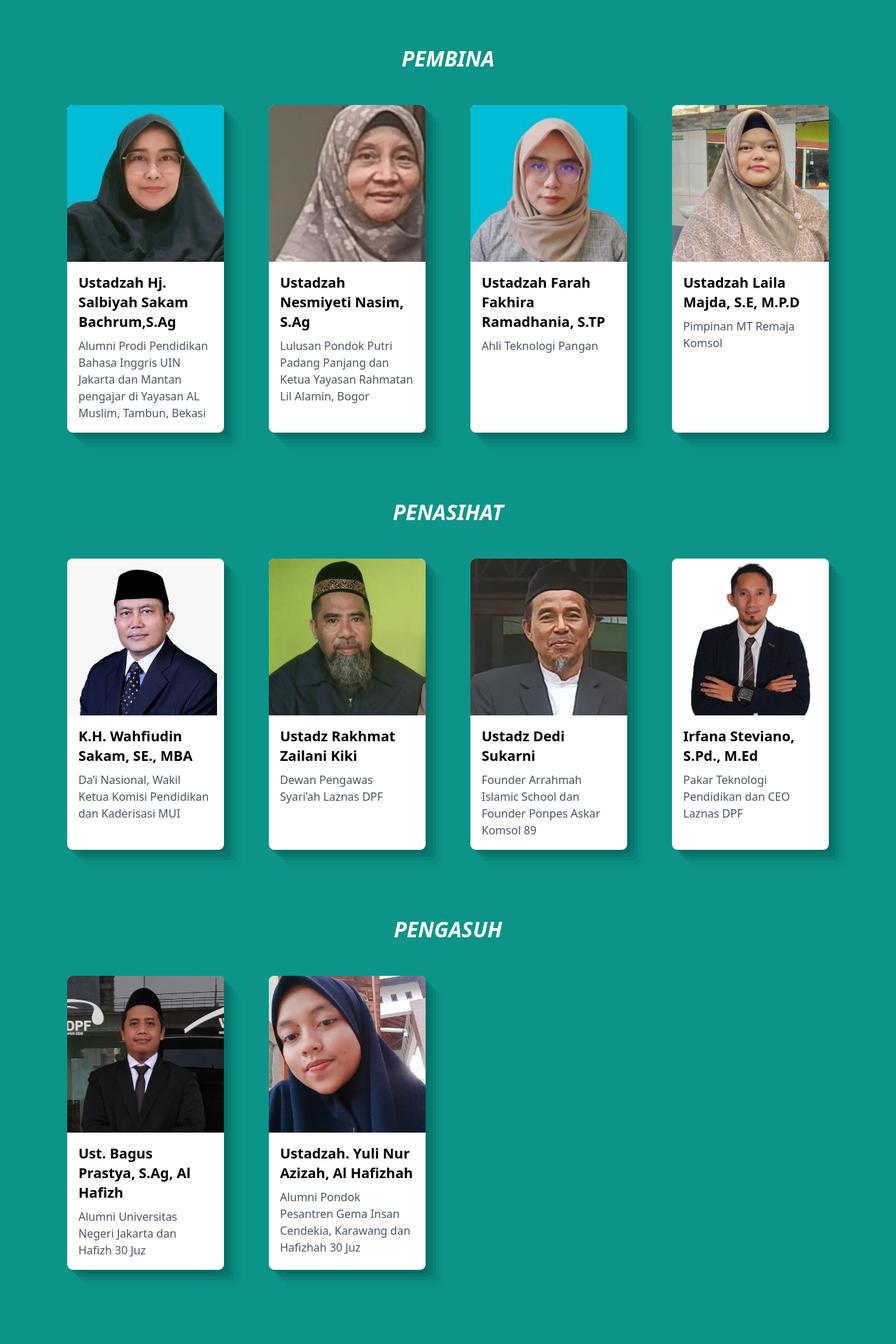
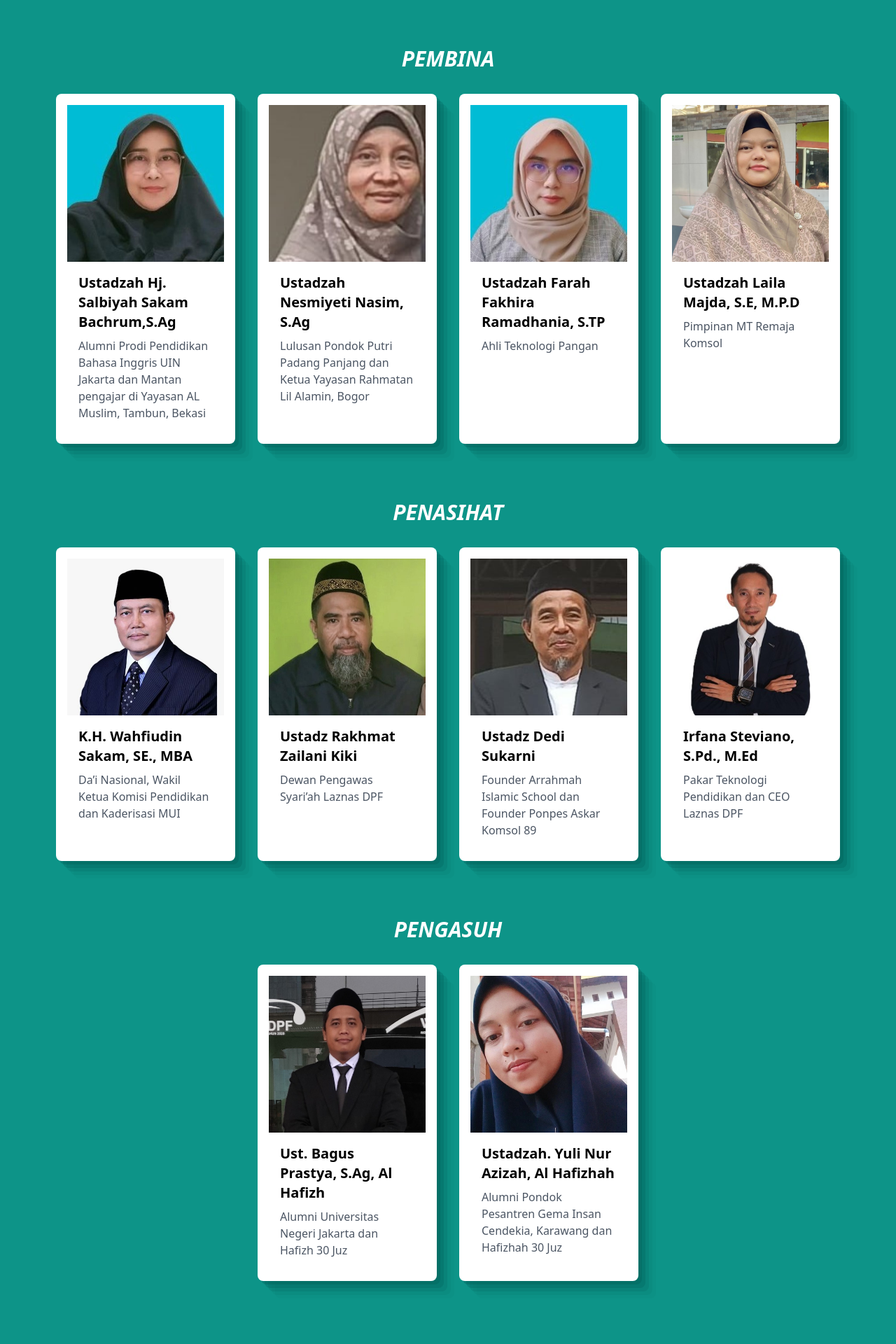
Before and after one commit to RafliEri/Ponpes-DPF, a React (Create React App) app: page /tentang in a window 1280 px wide. Shown: the part 1140-3060 px from the top of the page at 70% size. Built offline with nearby package versions, Linux system fonts and the light colour scheme.

Commit message:
repair team

```diff
--- a/src/components/TeamList.jsx
+++ b/src/components/TeamList.jsx
@@ -89,7 +89,7 @@ const TeamList = () => {
       >
         PEMBINA
       </motion.h1>
-      <div className="grid grid-cols-1 sm:grid-cols-4 md:grid-cols-4 gap-8">
+      <div className="flex flex-wrap justify-center gap-8">
         {teamPembina.map((member, index) => (
           <TeamMemberCard
             key={index}
@@ -108,7 +108,7 @@ const TeamList = () => {
       >
         PENASIHAT
       </motion.h1>
-      <div className="grid grid-cols-1 sm:grid-cols-2 md:grid-cols-4 gap-8">
+      <div className="flex flex-wrap justify-center gap-8">
         {teamPenasihat.map((member, index) => (
           <TeamMemberCard
             key={index}
@@ -127,7 +127,7 @@ const TeamList = () => {
       >
         PENGASUH
       </motion.h1>
-      <div className="grid grid-cols-1 sm:grid-cols-4 md:grid-cols-4 gap-8 mb-12 mx-auto">
+      <div className="flex flex-wrap justify-center gap-8 mb-12">
         {teamPengasuh.map((member, index) => (
           <TeamMemberCard
             key={index}
--- a/src/components/TeamMemberCard.jsx
+++ b/src/components/TeamMemberCard.jsx
@@ -13,7 +13,7 @@ const TeamMemberCard = ({ imgSrc, name, position }) => {
       animate="visible"
       variants={cardVariants}
       transition={{ duration: 0.6 }}
-      className="bg-white rounded-lg overflow-hidden m-4 shadow-[5px_5px_rgba(0,_98,_90,_0.4),_10px_10px_rgba(0,_98,_90,_0.3),_15px_15px_rgba(0,_98,_90,_0.2),_20px_20px_rgba(0,_98,_90,_0.1),_25px_25px_rgba(0,_98,_90,_0.05)]"
+      className="bg-white rounded-lg overflow-hidden p-4 w-full md:w-64 mb-4 md:mb-0 shadow-[5px_5px_rgba(0,_98,_90,_0.4),_10px_10px_rgba(0,_98,_90,_0.3),_15px_15px_rgba(0,_98,_90,_0.2),_20px_20px_rgba(0,_98,_90,_0.1),_25px_25px_rgba(0,_98,_90,_0.05)]"
     >
       <img src={imgSrc} alt={name} className="w-full h-56 object-cover" />
       <div className="p-4">
```
